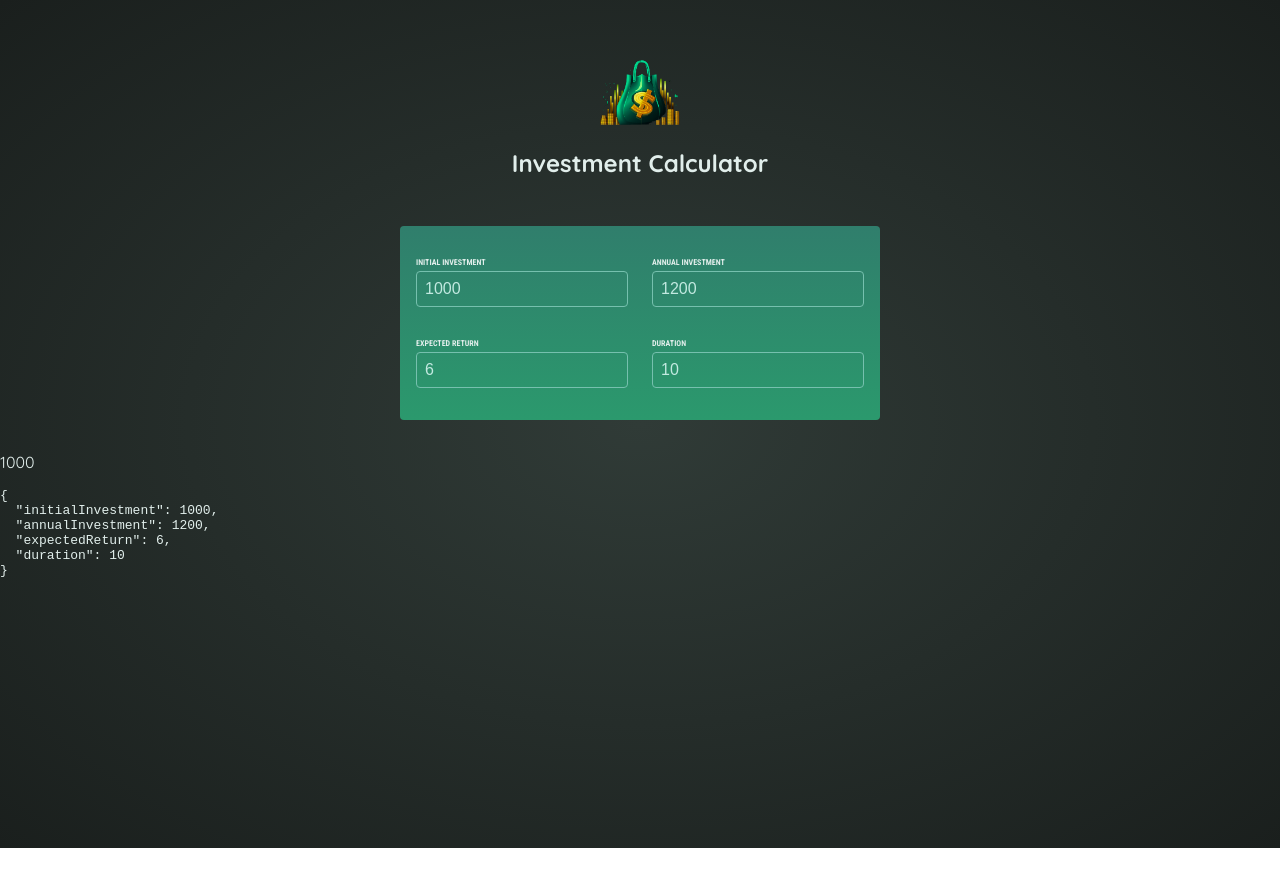
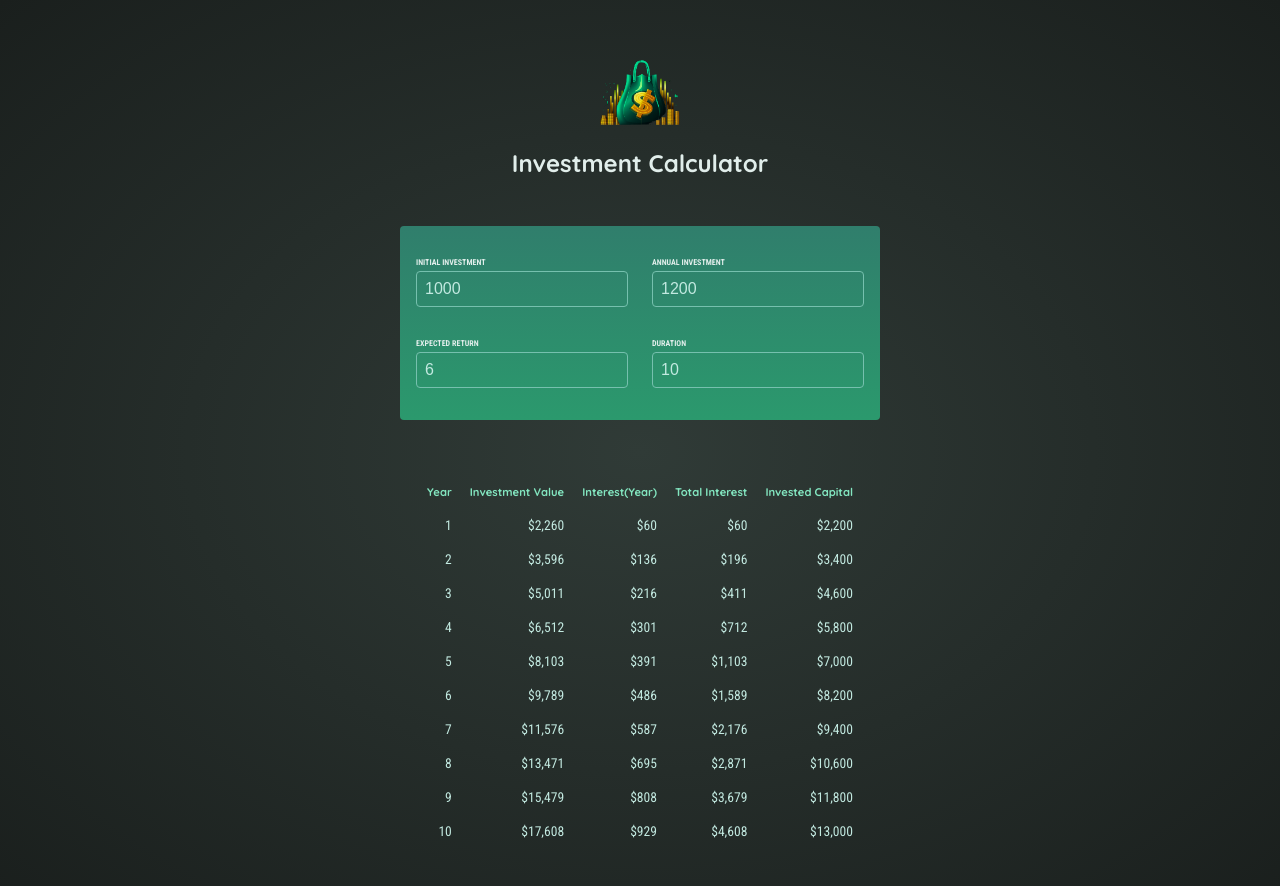
Before and after one commit to KIANOUSH-SAU/investment-calculator-02, a React (Vite) app: page / in a window 1280 px wide. Shown: the top 886 px of the page. Before the commit the page ends 848 px from the top, so only its background shows below. Built offline with nearby package versions, Linux system fonts and the light colour scheme.

Commit message:
Implement validation for user input duration and enhance Results component to display investment data in a table format

```diff
--- a/src/App.jsx
+++ b/src/App.jsx
@@ -11,6 +11,7 @@
 		expectedReturn: 6,
 		duration: 10,
 	});
+	const inputIsValid = userInput.duration >= 1 ? true : false;
 	function handleChange(inputIdentifier, newValue) {
 		setUserInput((prevUserInput) => {
 			return {
@@ -19,11 +20,16 @@
 			};
 		});
 	}
+
 	return (
 		<>
 			<Header />
 			<UserInput investment={userInput} onChange={handleChange} />
-			<Results investment={userInput} />
+			{inputIsValid ? (
+				<Results investment={userInput} />
+			) : (
+				<h1 className="center">Please enter a valid duration!</h1>
+			)}
 		</>
 	);
 }
--- a/src/components/Results.jsx
+++ b/src/components/Results.jsx
@@ -1,22 +1,41 @@
-import { calculateInvestmentResults } from "../util/investment";
+import { calculateInvestmentResults, formatter } from "../util/investment";
 export default function Results({ investment }) {
 	const resultsData = calculateInvestmentResults(investment);
+	const initialInvestment =
+		resultsData[0].valueEndOfYear -
+		resultsData[0].interest -
+		resultsData[0].annualInvestment;
+
 	return (
-		// <table>
-		// 	<thead>
-		// 		<th>
-		// 			<tr></tr>
-		// 			<tr></tr>
-		// 			<tr></tr>
-		// 			<tr></tr>
-		// 			<tr></tr>
-		// 		</th>
-		// 	</thead>
-		// 	<tbody></tbody>
-		// </table>
-		<>
-			<p>{investment.initialInvestment}</p>
-			<pre>{JSON.stringify(investment, null, 2)}</pre>
-		</>
+		<table id="result">
+			<thead>
+				<tr>
+					<th>Year</th>
+					<th>Investment Value</th>
+					<th>Interest(Year)</th>
+					<th>Total Interest</th>
+					<th>Invested Capital</th>
+				</tr>
+			</thead>
+			<tbody>
+				{resultsData.map((yearData) => {
+					const totalInterest =
+						yearData.valueEndOfYear -
+						yearData.annualInvestment * yearData.year -
+						initialInvestment;
+					const totalAmountInvested =
+						yearData.valueEndOfYear - totalInterest;
+					return (
+						<tr key={yearData.year}>
+							<td>{yearData.year}</td>
+							<td>{formatter.format(yearData.valueEndOfYear)}</td>
+							<td>{formatter.format(yearData.interest)}</td>
+							<td>{formatter.format(totalInterest)}</td>
+							<td>{formatter.format(totalAmountInvested)}</td>
+						</tr>
+					);
+				})}
+			</tbody>
+		</table>
 	);
 }
```
